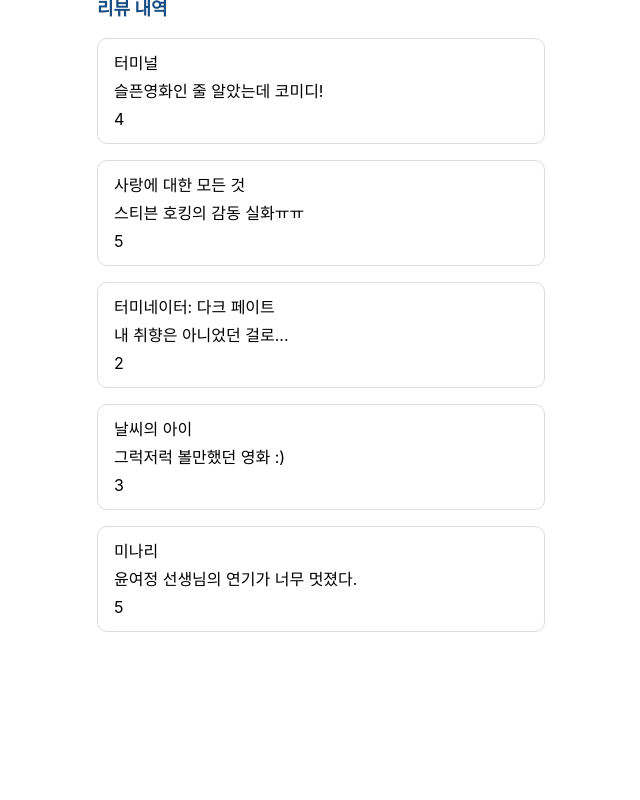
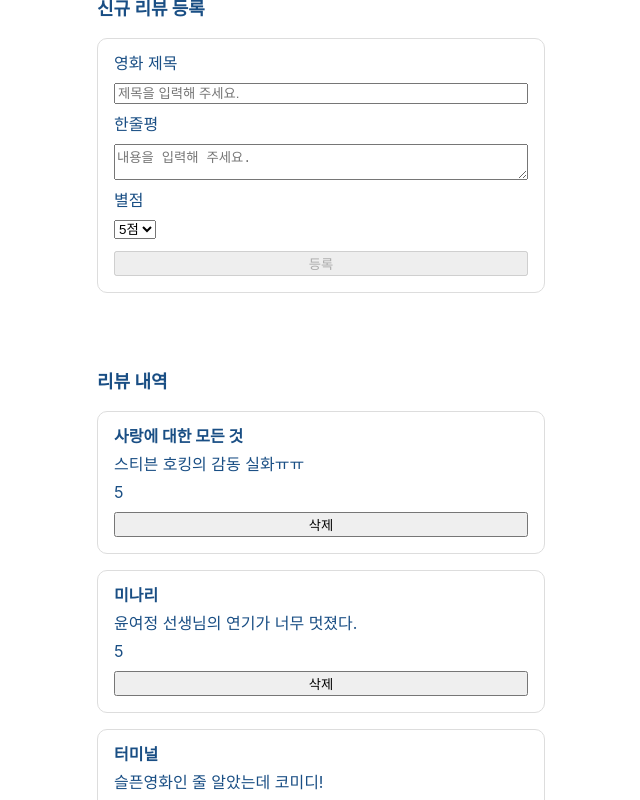
Before and after one commit to rnfltpgus/Movie-Review-App, a React (Create React App) app: page / in a window 1280 px wide. Shown: the top 800 px of the page, without its empty margins (319-959 px from the left). Built offline with nearby package versions, Linux system fonts and the light colour scheme.

Commit message:
🔥 Feat:  리뷰등록기능 및 벨리데이션 추가, 리뷰내역 높은 순에서 낮은순으로 정렬 기능 완료

```diff
--- /dev/null
+++ b/src/components/CreateReview.jsx
@@ -0,0 +1,110 @@
+import React, { useState } from "react";
+
+import IdGenerator from "../utils/IdGenerator";
+
+import styled from "styled-components";
+
+const CreateReview = ({ handleReviewCreate }) => {
+  const [score, setScore] = useState(5);
+  const [title, setTitle] = useState("");
+  const [comment, setComment] = useState("");
+  const [disable, setDisable] = useState(false);
+  const [validateComment, setValidateComment] = useState(false);
+
+  const scoreChanged = (value) => {
+    setScore(value);
+  };
+
+  const handleTitle = (title) => {
+    setTitle(title);
+  };
+
+  const handleComment = (comment) => {
+    if (comment.length < 5) {
+      setDisable(true);
+      setValidateComment(true);
+    } else {
+      setDisable(false);
+      setValidateComment(false);
+    }
+
+    setComment(comment);
+  };
+
+  const processForm = () => {
+    setTitle("");
+    setComment("");
+
+    handleReviewCreate({
+      id: IdGenerator(20),
+      title,
+      comment,
+      score,
+    });
+  };
+
+  return (
+    <CreateReviewContainer>
+      <div>영화 제목</div>
+      <input
+        className="title-input"
+        type="text"
+        placeholder="제목을 입력해 주세요."
+        value={title}
+        onChange={(event) => handleTitle(event.target.value)}
+      />
+      <div>한줄평</div>
+      <textarea
+        className="comment"
+        placeholder="내용을 입력해 주세요."
+        value={comment}
+        onChange={(event) => handleComment(event.target.value)}
+      ></textarea>
+      <div>별점</div>
+      <label>
+        <select
+          type="number"
+          onChange={({ target: { value } }) => scoreChanged(Number(value))}
+        >
+          <option value="5">5점</option>
+          <option value="4">4점</option>
+          <option value="3">3점</option>
+          <option value="2">2점</option>
+          <option value="1">1점</option>
+        </select>
+      </label>
+      <button
+        className="submit-button"
+        disable={`${disable === true ? "disable" : ""}`}
+        disabled={!title.trim().length || !comment.trim().length}
+        onClick={() => processForm()}
+      >
+        등록
+      </button>
+      {validateComment && (
+        <span>
+          <hr />❌ Please enter your review in at least 5 characters.
+        </span>
+      )}
+    </CreateReviewContainer>
+  );
+};
+
+export default CreateReview;
+
+const CreateReviewContainer = styled.section`
+  width: 35vw;
+  padding: 1rem;
+  display: flex;
+  flex-direction: column;
+  background-color: #fff;
+  border: 0.1rem solid #ddd;
+  border-radius: 10px;
+  color: #194e84;
+  gap: 1.5vh;
+  margin-bottom: 10vh;
+
+  span {
+    color: #f32929;
+  }
+`;
--- a/src/components/ReviewCade.jsx
+++ b/src/components/ReviewCade.jsx
@@ -2,13 +2,14 @@
 
 import styled from "styled-components";
 
-const ReviewCade = ({ title, comment, score }) => {
+const ReviewCade = ({ title, comment, score, handleDelete }) => {
   return (
     <ReviewCadeContainer>
       <div className="review-card-detail">
-        <div>{title}</div>
+        <div className="review-card-title">{title}</div>
         <div>{comment}</div>
         <div>{score}</div>
+        <button onClick={handleDelete}>삭제</button>
       </div>
     </ReviewCadeContainer>
   );
@@ -23,10 +24,15 @@
   background-color: #fff;
   border: 0.1rem solid #ddd;
   border-radius: 10px;
+  color: #194e84;
 
   .review-card-detail {
     display: flex;
     flex-direction: column;
     gap: 1.5vh;
   }
+
+  .review-card-title {
+    font-weight: bold;
+  }
 `;
--- a/src/components/ReviewHistory.jsx
+++ b/src/components/ReviewHistory.jsx
@@ -1,5 +1,6 @@
 import React, { useEffect, useState } from "react";
 
+import CreateReview from "./CreateReview";
 import ReviewCade from "./ReviewCade";
 
 import styled from "styled-components";
@@ -22,13 +23,29 @@
     getReviewData();
   }, [setReviews]);
 
+  const deleteReview = (id) => {
+    setReviews(
+      reviews.filter((item) => {
+        return id !== item.id;
+      })
+    );
+  };
+
+  const addReview = (review) => {
+    setReviews([review, ...reviews]);
+  };
+
   return (
     <ReviewHistoryContainer>
+      <div className="review-history-title">신규 리뷰 등록</div>
+      <CreateReview handleReviewCreate={addReview} />
       <div className="review-history-title">리뷰 내역</div>
       <ul className="review-list">
         {reviews &&
-          reviews.map((reviews) => {
-            const { id, title, comment, score } = reviews;
+          reviews
+            .sort((a, b) => b.score - a.score)
+            .map((review) => {
+              const { id, title, comment, score } = review;
 
               return (
                 <li key={id}>
@@ -37,6 +54,7 @@
                     title={title}
                     comment={comment}
                     score={score}
+                    handleDelete={() => deleteReview(review.id)}
                   />
                 </li>
               );
--- /dev/null
+++ b/src/utils/IdGenerator.jsx
@@ -0,0 +1,14 @@
+const IdGenerator = (length) => {
+  let result = "";
+  let characters =
+    "ABCDEFGHIJKLMNOPQRSTUVWXYZabcdefghijklmnopqrstuvwxyz0123456789";
+  let charactersLength = characters.length;
+
+  for (let i = 0; i < length; i++) {
+    result += characters.charAt(Math.floor(Math.random() * charactersLength));
+  }
+
+  return result;
+};
+
+export default IdGenerator;
```
Also changed, not shown: src/setupTests.jsx (+1 -1 lines), 1 other file (tests, documents, lock files or other folders). Lines whose indentation alone changed are shown as unchanged.
